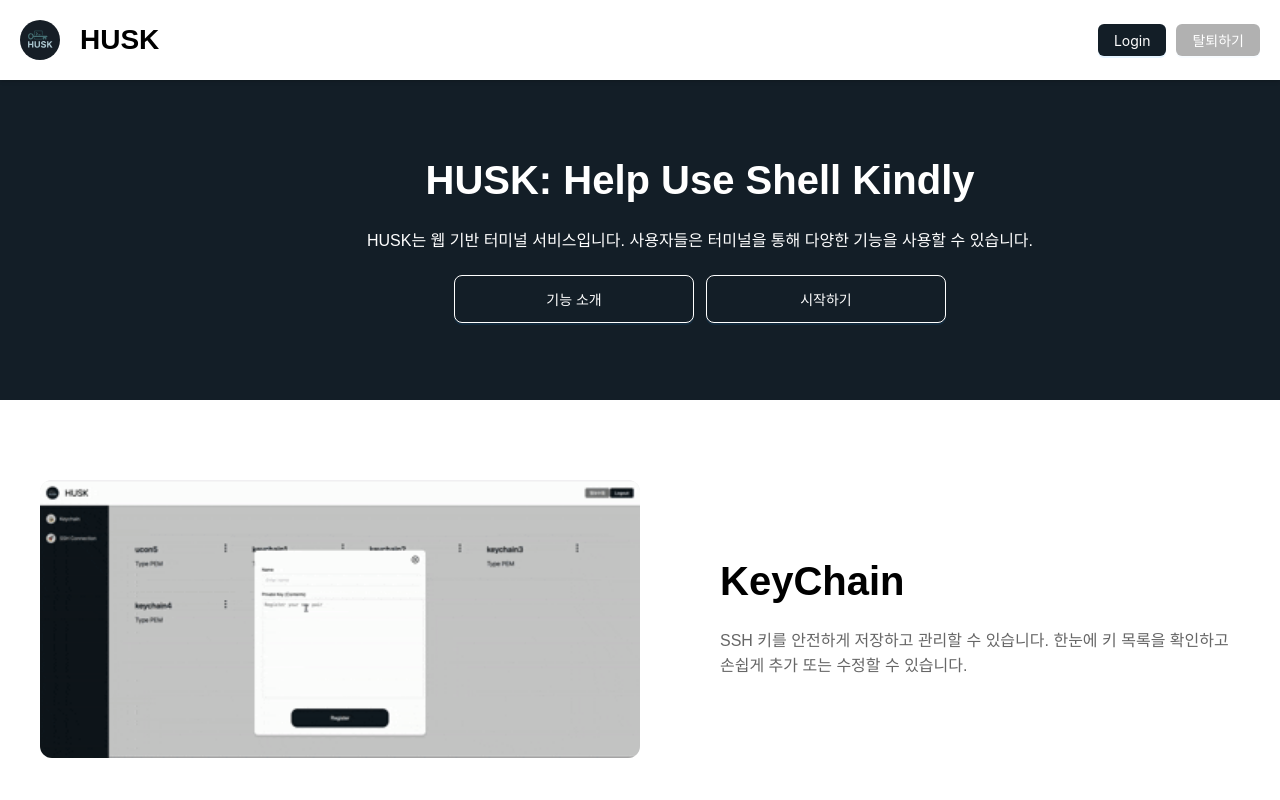
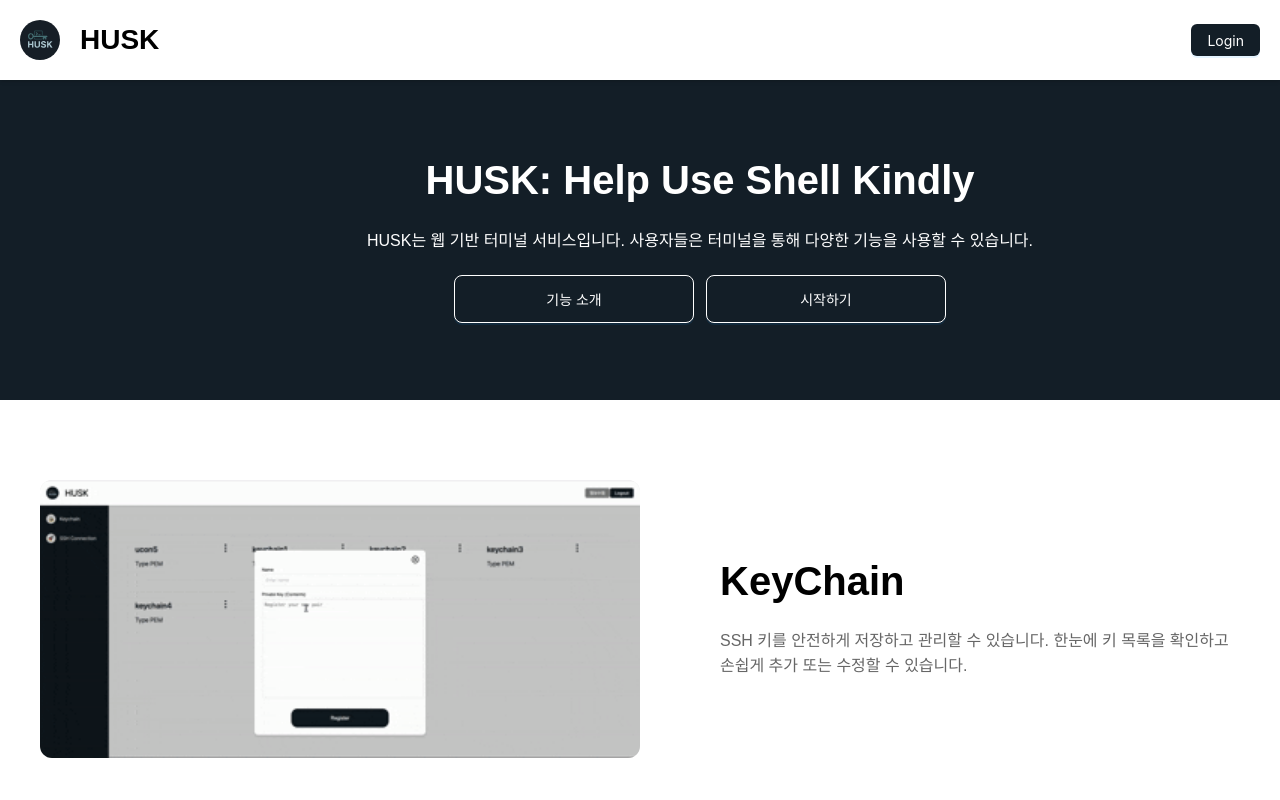
Before and after one commit to team-dopamine/husk-web, a React (Create React App) app: page / in a window 1280 px wide. Shown: the top 800 px of the page. Built offline with nearby package versions, Linux system fonts and the light colour scheme; no server answers; a web font is replaced by a local one.

Commit message:
refactor: 회원탈퇴 버튼 위치 변경 및 스타일 수정

```diff
--- a/src/components/dashboard/modals/update-password/index.style.tsx
+++ b/src/components/dashboard/modals/update-password/index.style.tsx
@@ -123,3 +123,15 @@ export const ErrorText = styled.p`
   margin-bottom: 5px;
   color: red;
 `;
+
+export const WithdrawButton = styled.button`
+  color: gray;
+  background-color: transparent;
+  border: none;
+  padding: 0;
+  text-align: center;
+  font-size: 16px;
+  font-weight: normal;
+  cursor: pointer;
+  margin-left: auto;
+`;
--- a/src/components/dashboard/modals/update-password/index.tsx
+++ b/src/components/dashboard/modals/update-password/index.tsx
@@ -63,12 +63,14 @@ const UpdateModal: React.FC<UpdateModalProps> = ({ isOpen, onClose }) => {
       console.error('회원탈퇴 실패: 토큰이 없습니다.');
       return;
     }
-    // TODO: 확인 메시지 추가 예정
-    try {
-      await withdraw(accessToken);
-      handleLogout();
-    } catch (error) {
-      console.error('회원탈퇴 오류:', error);
+    if (confirm('탈퇴하시겠습니까?')) {
+      try {
+        await withdraw(accessToken);
+        handleLogout();
+        navigate('/');
+      } catch (error) {
+        console.error('회원탈퇴 오류:', error);
+      }
     }
   };
 
--- a/src/components/header/index.tsx
+++ b/src/components/header/index.tsx
@@ -1,6 +1,6 @@
 import React, { useContext } from 'react';
 import { Link } from 'react-router-dom';
-import { HeaderWrapper, LogoWrapper, LogoImg, Logo, LoginButton, WithdrawButton, AuthBox } from './index.style';
+import { HeaderWrapper, LogoWrapper, Logo, LoginButton, AuthBox } from './index.style';
 import { AuthContext } from 'api/context/auth-context';
 import { ReactComponent as HUSK } from 'assets/HUSK.svg';
 
@@ -24,20 +24,6 @@ const Header: React.FC<HeaderProps> = ({ logoHref = '/', goToLoginPage = '/signi
     }
   };
 
-  const handleWithdraw = async () => {
-    if (!isLoggedIn) return;
-    if (!accessToken) {
-      console.error('회원탈퇴 실패: 토큰이 없습니다.');
-      return;
-    }
-    // TODO: 확인 메시지 추가 예정
-    try {
-      await withdraw(accessToken);
-      handleLogout();
-    } catch (error) {
-      console.error('회원탈퇴 오류:', error);
-    }
-  };
   return (
     <HeaderWrapper>
       <LogoWrapper as={Link} to="/">
@@ -54,10 +40,6 @@ const Header: React.FC<HeaderProps> = ({ logoHref = '/', goToLoginPage = '/signi
             Login
           </LoginButton>
         )}
-        {/* TODO: 추후 위치 변경예정 */}
-        <WithdrawButton type="primary" onClick={handleWithdraw}>
-          탈퇴하기
-        </WithdrawButton>
       </AuthBox>
     </HeaderWrapper>
   );
```
